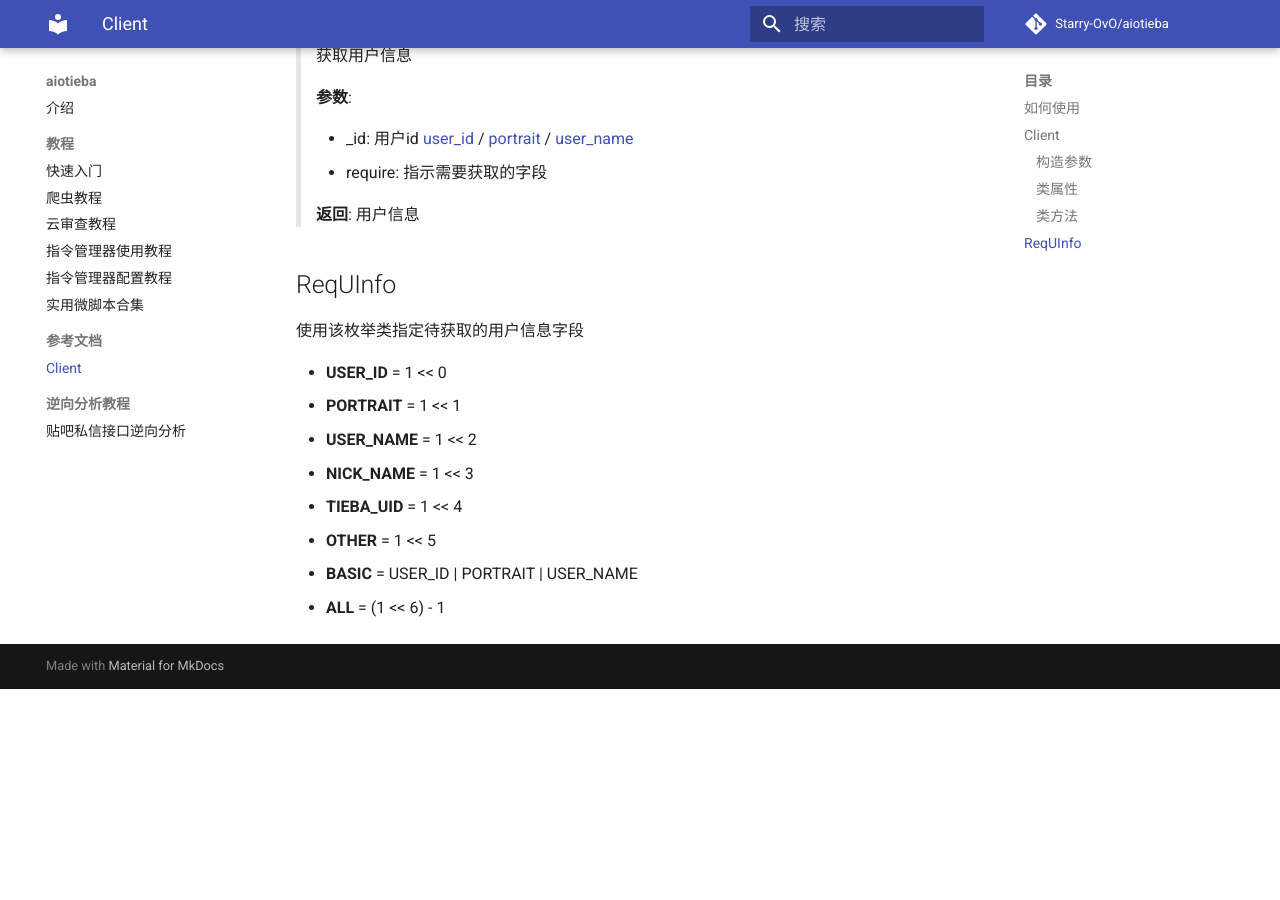
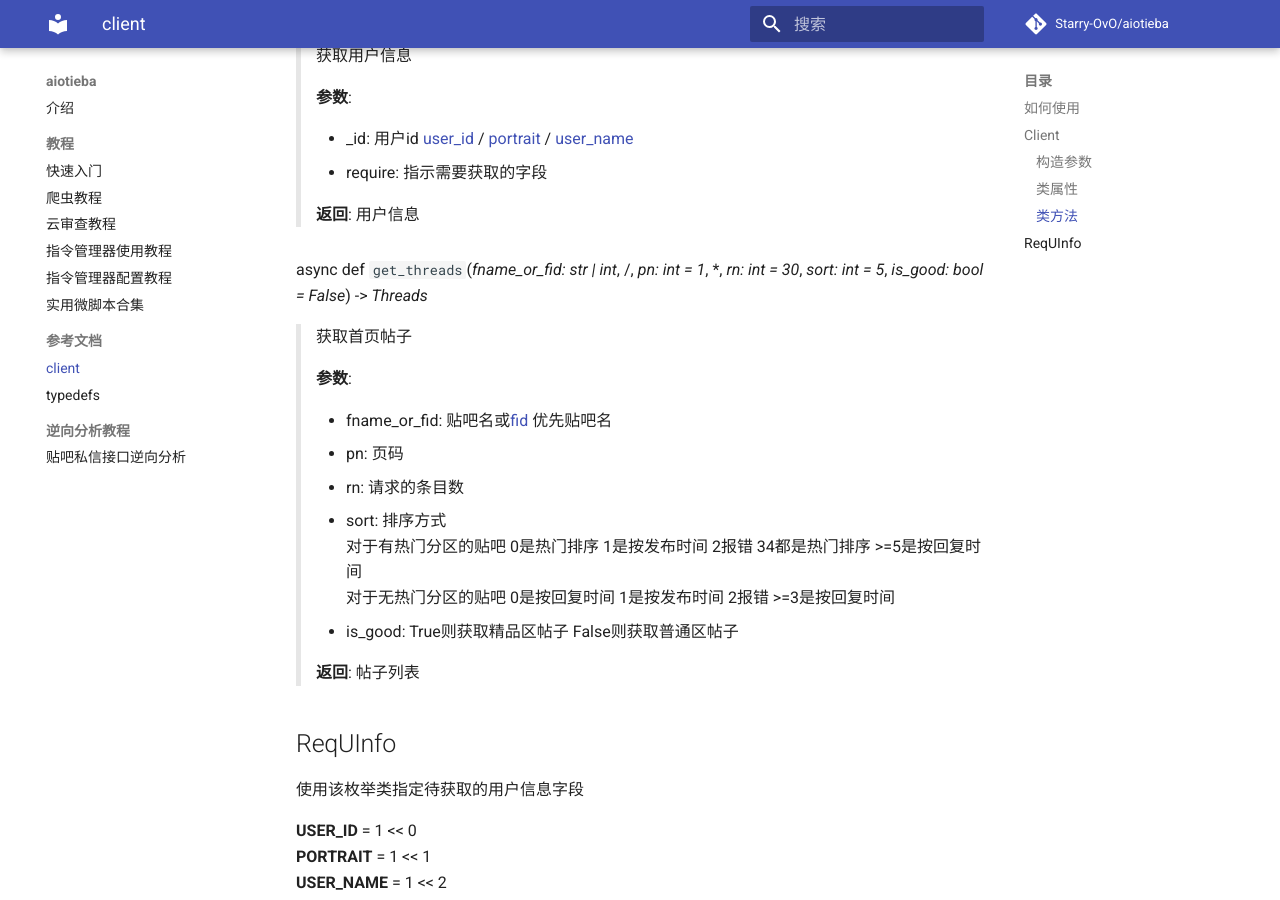
Before and after one commit to lumina37/aiotieba, an MkDocs documentation site: the page built from docs/ref/client.md, in a window 1280 px wide and 900 px high, scrolled down 1759 px. Built offline with MkDocs 1.6.1 and Material for MkDocs 9.7.7, drawn with Linux system fonts in a browser that asks for light colours; comment, search, counter and statistics services are not loaded; before the commit the page ends 2448 px from its top, so only the background shows below that; some of the changed text lies outside the part shown.

Commit message:
Update docs

```diff
--- a/docs/ref/client.md
+++ b/docs/ref/client.md
@@ -92,7 +92,7 @@ async def `get_fname`(*fid: int*) -> *str*
 </div>
 
 
-async def `get_user_info`(*_id: str | int*, /, *require: [ReqUInfo](#ReqUInfo) = [ReqUInfo](#ReqUInfo).ALL*) -> *UserInfo*
+async def `get_user_info`(*_id: str | int*, /, *require: [ReqUInfo](#ReqUInfo) = [ReqUInfo](#ReqUInfo).ALL*) -> *[UserInfo](typedefs.md#UserInfo)*
 
 <div class="docstring" markdown="1">
 获取用户信息
@@ -105,16 +105,34 @@ async def `get_user_info`(*_id: str | int*, /, *require: [ReqUInfo](#ReqUInfo) =
 **返回**: 用户信息
 </div>
 
+async def `get_threads`(*fname_or_fid: str | int*, /, *pn: int = 1*, \*, *rn: int = 30*, *sort: int = 5*, *is_good: bool = False*) -> *Threads*
+
+<div class="docstring" markdown="1">
+获取首页帖子
+
+**参数**:
+
++ fname_or_fid: 贴吧名或[fid](../tutorial/quickstart.md#forum_id) 优先贴吧名
++ pn: 页码
++ rn: 请求的条目数
++ sort: 排序方式<br>
+  对于有热门分区的贴吧 0是热门排序 1是按发布时间 2报错 34都是热门排序 >=5是按回复时间<br>
+  对于无热门分区的贴吧 0是按回复时间 1是按发布时间 2报错 >=3是按回复时间
++ is_good: True则获取精品区帖子 False则获取普通区帖子
+
+**返回**: 帖子列表
+</div>
+
 
 ## ReqUInfo
 
 使用该枚举类指定待获取的用户信息字段
 
-+ **USER_ID** = 1 << 0
-+ **PORTRAIT** = 1 << 1
-+ **USER_NAME** = 1 << 2
-+ **NICK_NAME** = 1 << 3
-+ **TIEBA_UID** = 1 << 4
-+ **OTHER** = 1 << 5
-+ **BASIC** = USER_ID | PORTRAIT | USER_NAME
-+ **ALL** = (1 << 6) - 1
+**USER_ID** = 1 << 0<br>
+**PORTRAIT** = 1 << 1<br>
+**USER_NAME** = 1 << 2<br>
+**NICK_NAME** = 1 << 3<br>
+**TIEBA_UID** = 1 << 4<br>
+**OTHER** = 1 << 5<br>
+**BASIC** = USER_ID | PORTRAIT | USER_NAME<br>
+**ALL** = (1 << 6) - 1
--- a/mkdocs.yml
+++ b/mkdocs.yml
@@ -21,7 +21,8 @@ nav:
       - 指令管理器配置教程: tutorial/cmd_handler_dev.md
       - 实用微脚本合集: tutorial/many_utils.md
     - 参考文档:
-      - Client: ref/client.md
+      - client: ref/client.md
+      - typedefs: ref/typedefs.md
     - 逆向分析教程:
       - 贴吧私信接口逆向分析: misc/websocket_reverse_engineering.md
 
```
Also changed, not shown: other parts of docs/ref/client.md (+1 -1 lines), docs/ref/typedefs.md (added, +164 -0 lines), docs/tutorial/reviewer.md (+2 -2 lines), 2 other files.
